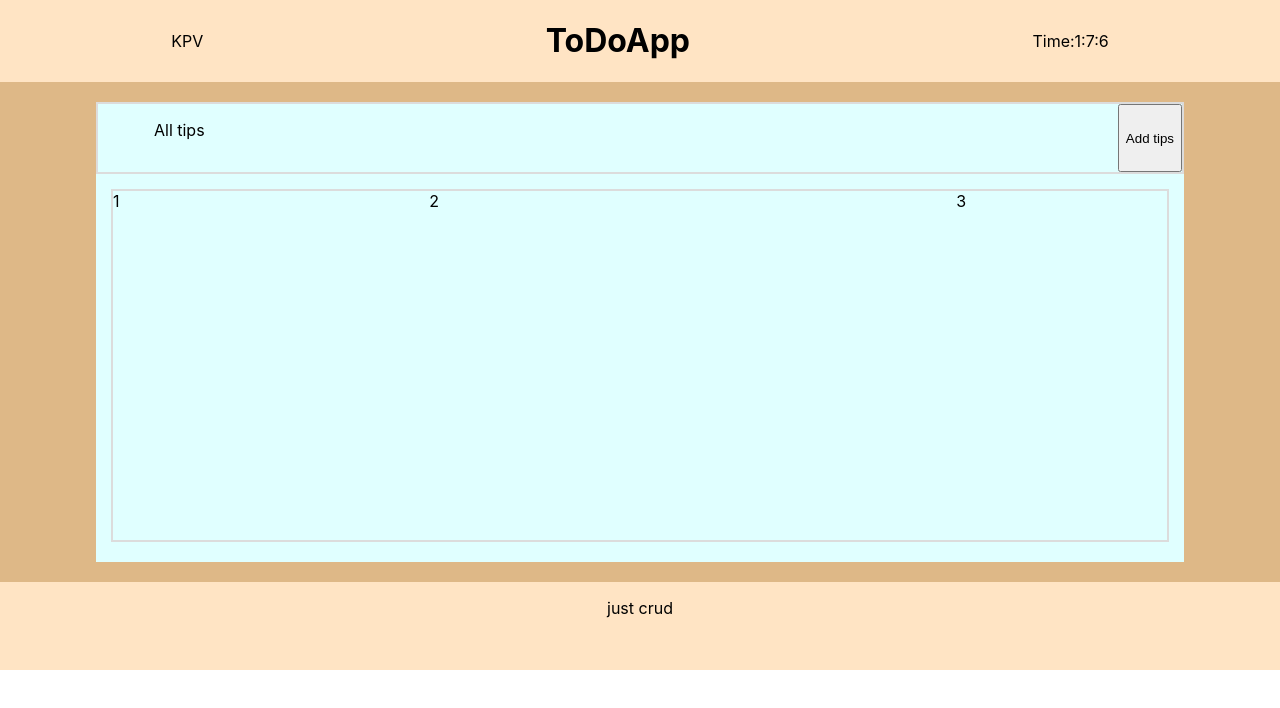
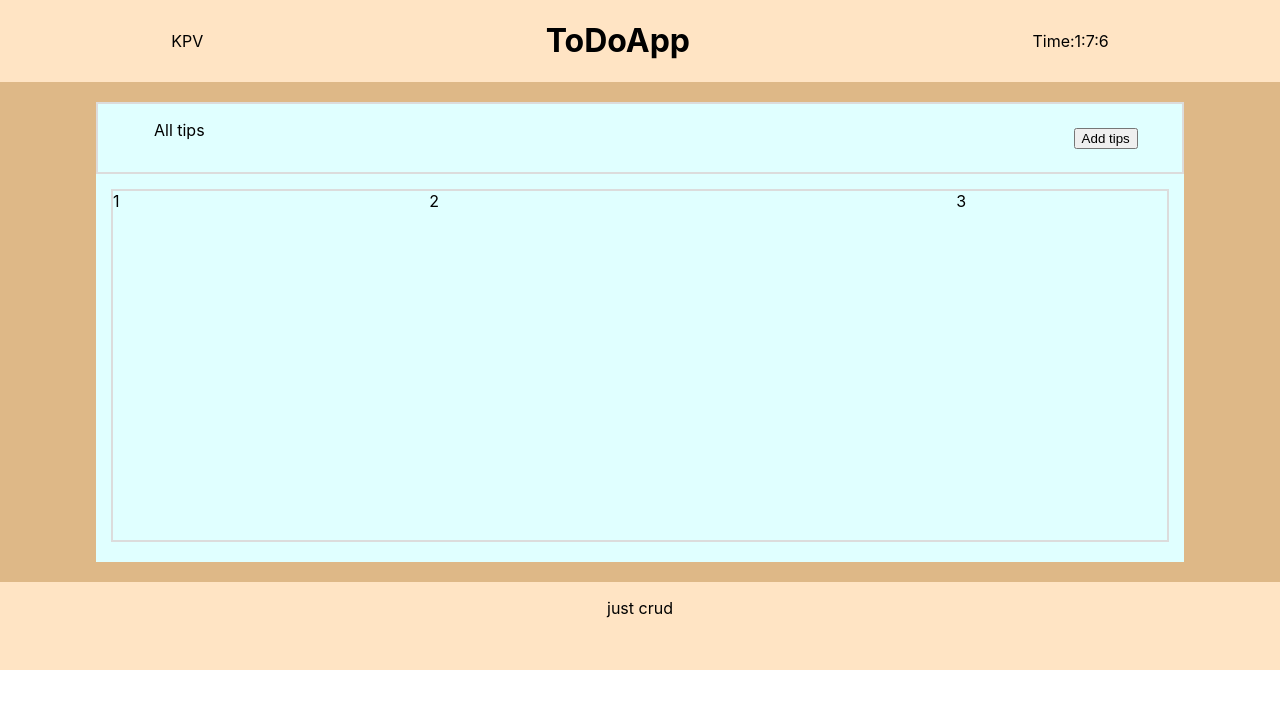
Before and after one commit to KarpovPavel15/epam-todo, a React app: page / in a window 1280 px wide. Shown: the top 708 px of the page. Built offline with nearby package versions, Linux system fonts and the light colour scheme.

Commit message:
work button 'add tips' and add onSubmit

```diff
--- a/src/Components/Content/Content.jsx
+++ b/src/Components/Content/Content.jsx
@@ -2,16 +2,30 @@ import React,{Component} from 'react'
 import '../../scss/Content/content.scss'
 
 export default class Content extends Component {
-    state={
-      inputType:"hidden"
-    };
+    constructor(props) {
+        super(props);
+
+        this.state={
+            listOfMessage:[],
+            hidden: false
+        };
+
+        this.onSubmit = this.onSubmit.bind(this);
+    }
+
     onClick=()=>{
         this.setState(
             {
-                inputType:"text",
+                hidden:true,
             });
-        document.getElementById("hiddenId3").hidden=false;
-        document.getElementById("hiddenId4").hidden=true;
+    };
+
+    onSubmit=(event)=>{
+        this.setState(
+            {
+                hidden:false,
+            });
+        event.preventDefault();
     };
     // toggleFun=(event)=>{
     //     let target=event.target;
@@ -28,6 +42,7 @@ export default class Content extends Component {
     // };
 
     render() {
+        const { hidden } = this.state;
         return(
             <main className="content-area">
                 <div className="content-area_main">
@@ -35,13 +50,15 @@ export default class Content extends Component {
                         <div className="content-area_main-twitArea-textArea">
                             <p className="content-area_main-twitArea-textArea-txt">All tips</p>
                         </div>
-                        <div className="content-area_main-twitArea-btnArea">
-                            <input id="hiddenId" className="content-area_main-twitArea-btnArea-titleInput" type={this.state.inputType}/>
-                            <input id="hiddenId" className="content-area_main-twitArea-btnArea-descriptionInput" type={this.state.inputType}/>
-                            <button id="hiddenId3" className="content-area_main-twitArea-btnArea-btnSubmit" hidden >Submit</button>
-                            <button id="hiddenId4" className="content-area_main-twitArea-btnArea-btn" onClick={()=>this.onClick()}>
-                                Add tips
-                            </button>
+                        <form className="content-area_main-twitArea-btnArea">
+                            <input name="title" className={!hidden ? "content-area_main-twitArea-input_hidden" : "content-area_main-twitArea-btnArea-titleInput"}/>
+                            <input name="description" className={!hidden ? "content-area_main-twitArea-input_hidden" : "content-area_main-twitArea-btnArea-titleInput"}/>
+                            <button onClick={(event => this.onSubmit(event) )} className={!hidden ? "content-area_main-twitArea-btnArea-btnSubmit_hidden" : "content-area_main-twitArea-btnArea-btnSubmit"}>Submit</button>
+                        </form>
+                        <div className="content-area_main-twitArea-btn">
+                        <button id="hiddenId4" className={!hidden ?  "content-area_main-twitArea-btnArea-btn" : "content-area_main-twitArea-btnArea-btn_hidden"} onClick={()=>this.onClick()}>
+                            Add tips
+                        </button>
                         </div>
                     </div>
                     <div className="content-area_main-twitShowArea">
--- a/src/scss/Content/content.scss
+++ b/src/scss/Content/content.scss
@@ -25,10 +25,26 @@
           height: 100%;
         }
         &-btnArea{
-          width: 85%;
+          width: 75%;
           height: 100%;
           display: flex;
           justify-content: flex-end;
+          &-btnSubmit{
+            &_hidden {
+              display: none;
+            }
+          }
+          &-btn{
+            &_hidden {
+              display: none;
+            }
+          }
+        }
+        &-btn{width: 10%}
+        &-input{
+          &_hidden {
+            display: none;
+          }
         }
       }
       &-twitShowArea{
```
